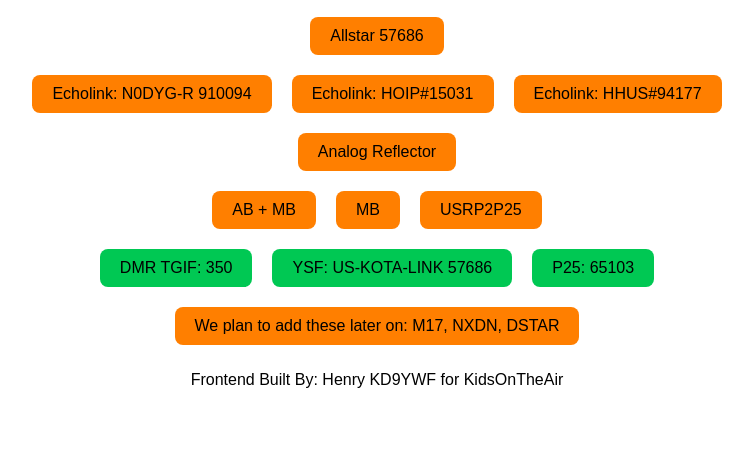
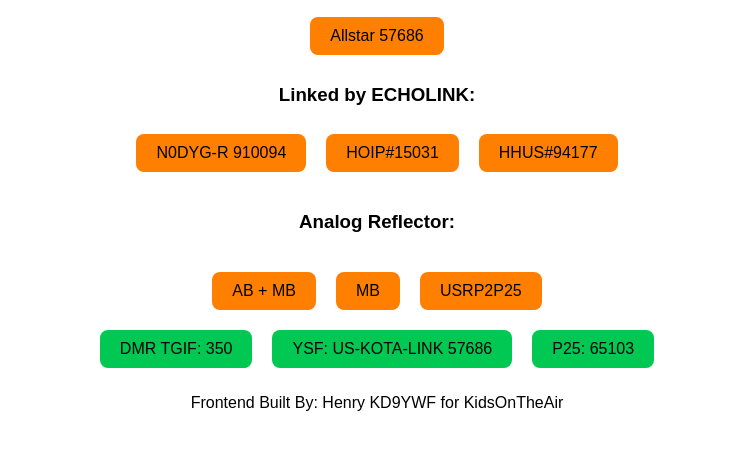
Before and after one commit to VALER24/kotalinkstatuspage, a website: page public/index.html in a window 1280 px wide. Shown: the part 149-598 px from the top of the page, without its empty margins (263-1016 px from the left). Drawn offline with Linux system fonts and the light colour scheme; no server answers.

Commit message:
added links

```diff
--- a/public/index.html
+++ b/public/index.html
@@ -104,17 +104,18 @@
         <div class="row" style="position: relative;">
             <div id="allstar" class="box">Allstar 57686<span class="status"></span></div>
            </div>
+    <h3>Linked by ECHOLINK:</h3>
         <div class="row">
 
-            <div id="echolink1" class="box">Echolink: N0DYG-R 910094<span class="status"></span></div>
+            <div id="echolink1" class="box">N0DYG-R 910094<span class="status"></span></div>
 
-            <div id="echolink2" class="box">Echolink: HOIP#15031<span class="status"></span></div>
+            <div id="echolink2" class="box">HOIP#15031<span class="status"></span></div>
 
-            <div id="echolink3" class="box">Echolink: HHUS#94177<span class="status"></span></div>
+            <div id="echolink3" class="box">HHUS#94177<span class="status"></span></div>
         </div>
         <div class="row">
 
-            <div class="box">Analog Reflector</div>
+            <h3>Analog Reflector:</h3>
         </div>
         <div class="row">
 
@@ -129,9 +130,7 @@
             <div id="ysf" class="box green">YSF: US-KOTA-LINK 57686<span class="status"></span></div>
             <div id="p25" class="box green">P25: 65103<span class="status"></span></div>
         </div>
-        <div class="row">
-            <div class="box gray">We plan to add these later on: M17, NXDN, DSTAR</div>
-        </div>
+
     </div>
     <script>
         async function fetchStatus() {
```
